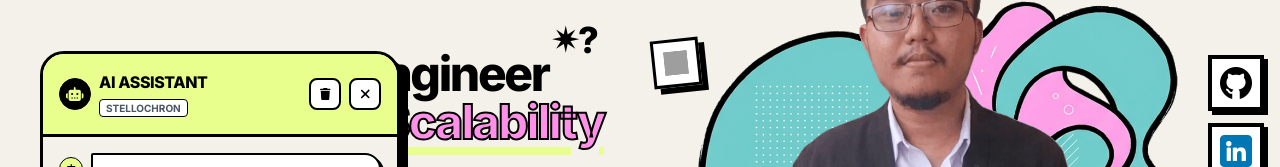
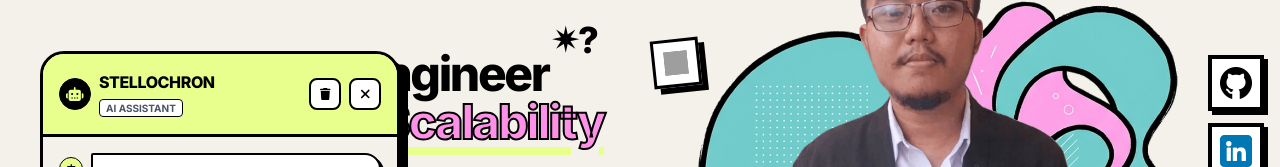
Before and after one commit to Apewww/portofolio-tailwind, a React (Create React App) app: page / in a window 1280 px wide. Both pictures are taken after a click on the button "Open AI Assistant". Shown: the part 249-416 px from the top of the page. Built offline with nearby package versions, Linux system fonts and the light colour scheme; grey boxes are pictures that could not be loaded.

Commit message:
Update AIChatBubble.jsx

```diff
--- a/src/components/AIChatBubble.jsx
+++ b/src/components/AIChatBubble.jsx
@@ -238,8 +238,8 @@ export default function AIChatBubble() {
                 <FontAwesomeIcon icon={faRobot} className="text-sm text-nb-yellow" />
               </div>
               <div>
-                <h3 className="font-black text-sm sm:text-base uppercase tracking-tight text-black leading-none">AI Assistant</h3>
-                <span className="text-[10px] uppercase font-bold text-gray-600 bg-white border border-black px-1.5 py-0.5 rounded">Stellochron</span>
+                <h3 className="font-black text-sm sm:text-base uppercase tracking-tight text-black leading-none">Stellochron</h3>
+                <span className="text-[10px] uppercase font-bold text-gray-600 bg-white border border-black px-1.5 py-0.5 rounded">AI Assistant</span>
               </div>
             </div>
             <div className="flex items-center gap-2">
```
